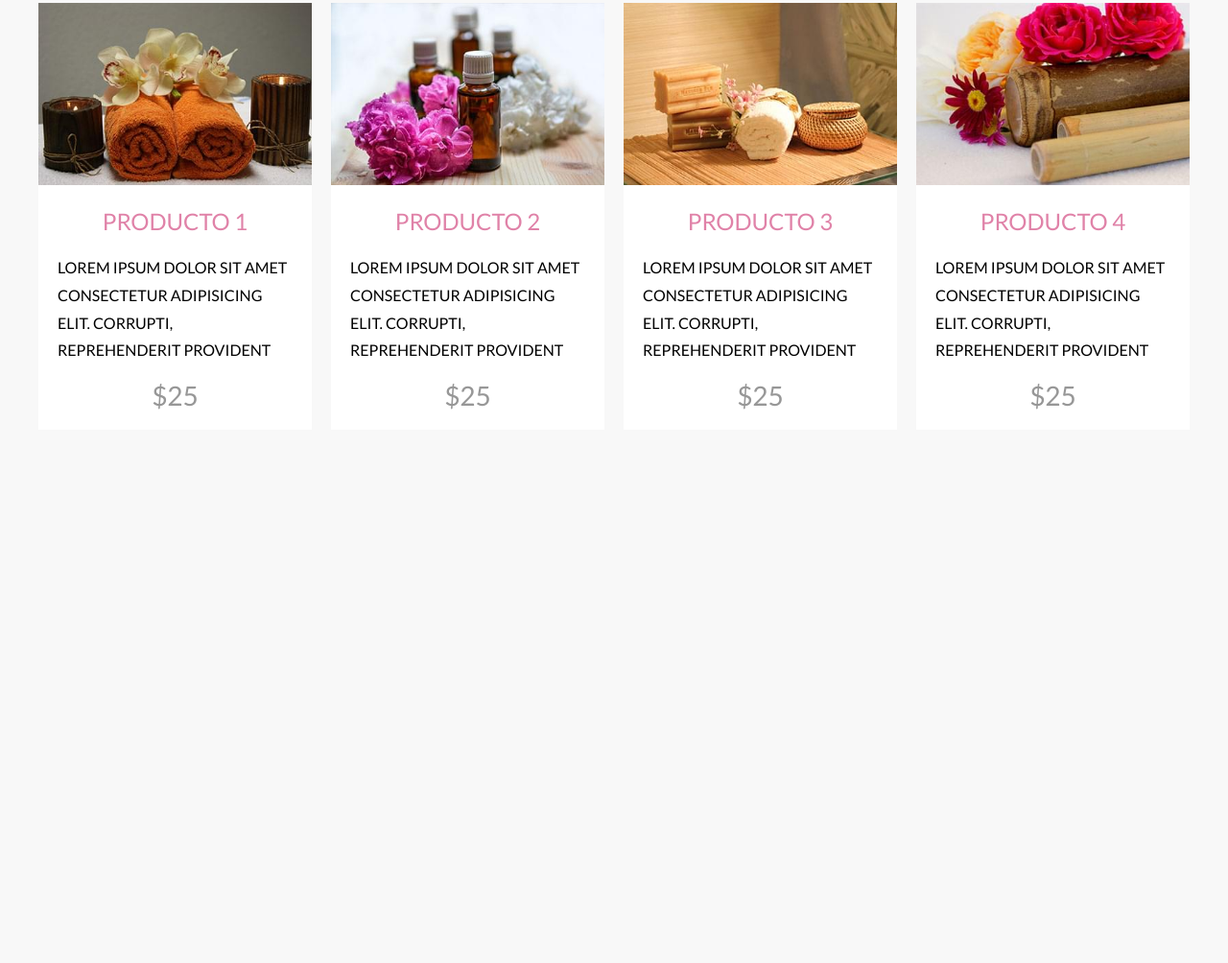
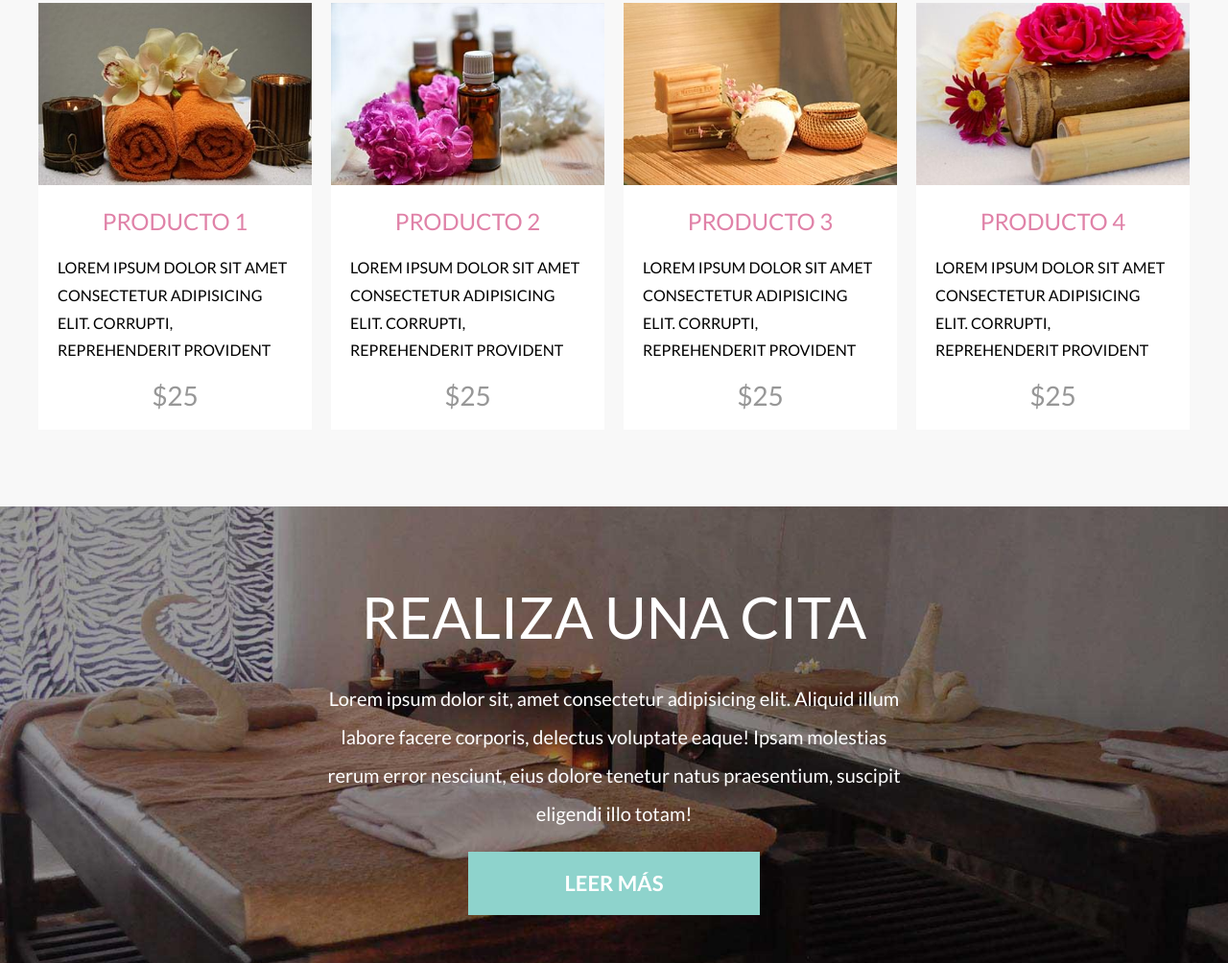
Before and after one commit to DeveloperMAC2023/Spa, a website: page index.html in a window 1280 px wide. Shown: the part 2946-3950 px from the top of the page at 96% size. Before the commit the page ends 3474 px from the top, so only its background shows below. Drawn offline with Linux system fonts and the light colour scheme; a web font is replaced by a local one.

Commit message:
Finalizada la rama cita

```diff
--- a/index.html
+++ b/index.html
@@ -218,5 +218,14 @@
             </div>
         </div>
     </main>
+
+    <!-- CITA -->
+    <section class="cita">
+        <h2 class="cita__heading">Realiza una cita</h2>
+        <p class="cita__texto">Lorem ipsum dolor sit, amet consectetur adipisicing elit. Aliquid illum labore facere corporis,
+            delectus voluptate eaque! Ipsam molestias rerum error nesciunt, eius dolore tenetur natus praesentium, suscipit eligendi illo totam!
+        </p>
+        <a class="cita__enlace" href="#">Leer más</a>
+    </section>
 </body>
 </html>
--- /dev/null
+++ b/src/scss/ui/contenido/_cita.scss
@@ -0,0 +1,27 @@
+@use 'base/variables' as v;
+@use 'base/mixins' as m;
+
+.cita {
+    background-image: url(../img/bg_citas.jpg);
+    background-position: center center;
+    background-size: cover;
+    background-attachment: fixed;
+    padding: 5rem 0;
+    text-align: center;
+
+    &__heading {
+        @include m.heading;
+        color: v.$blanco;
+        font-size: 6rem;
+    }
+    &__texto {
+        max-width: 60rem;
+        margin: 0 auto;
+        color: v.$blanco;
+        line-height: 2;
+    }
+    &__enlace {
+        @include m.boton(v.$primario, v.$blanco);
+        padding: 2rem 10rem;
+    }
+}
--- a/src/scss/ui/contenido/_index.scss
+++ b/src/scss/ui/contenido/_index.scss
@@ -2,3 +2,4 @@
 @forward 'cards';
 @forward 'horarios';
 @forward 'productos';
+@forward 'cita';
```
Also changed, not shown: build/css/app.css, 1 other file.
